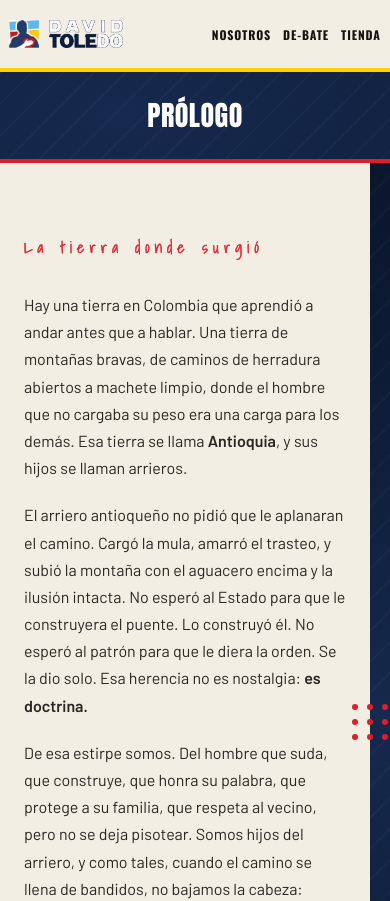
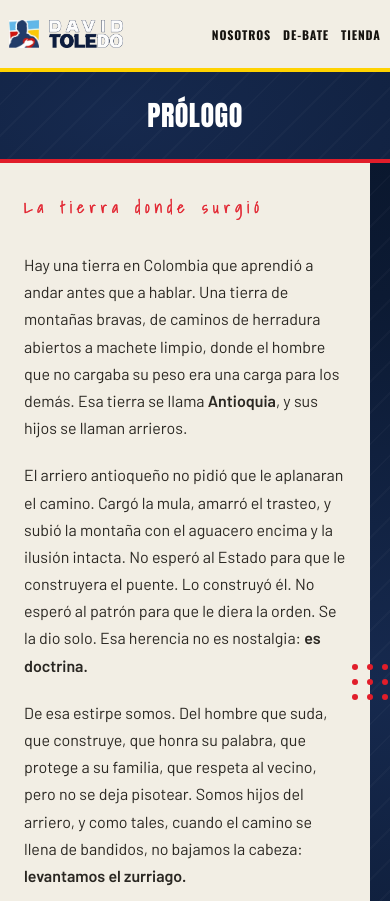
Before and after one commit to EsneiderCdD/movimiento-bate, a Next.js app: page /nosotros in a window 390 px wide. Shown: the top 901 px of the page. Built offline with nearby package versions, Linux system fonts and the light colour scheme.

Commit message:
(renders) : mov bate

```diff
--- a/src/components/specific/nosotros/NosotrosPageContent.module.css
+++ b/src/components/specific/nosotros/NosotrosPageContent.module.css
@@ -314,7 +314,7 @@
   }
 
   .section {
-    padding: 72px 24px;
+    padding: 32px 24px;
   }
 
   .grid {
```
